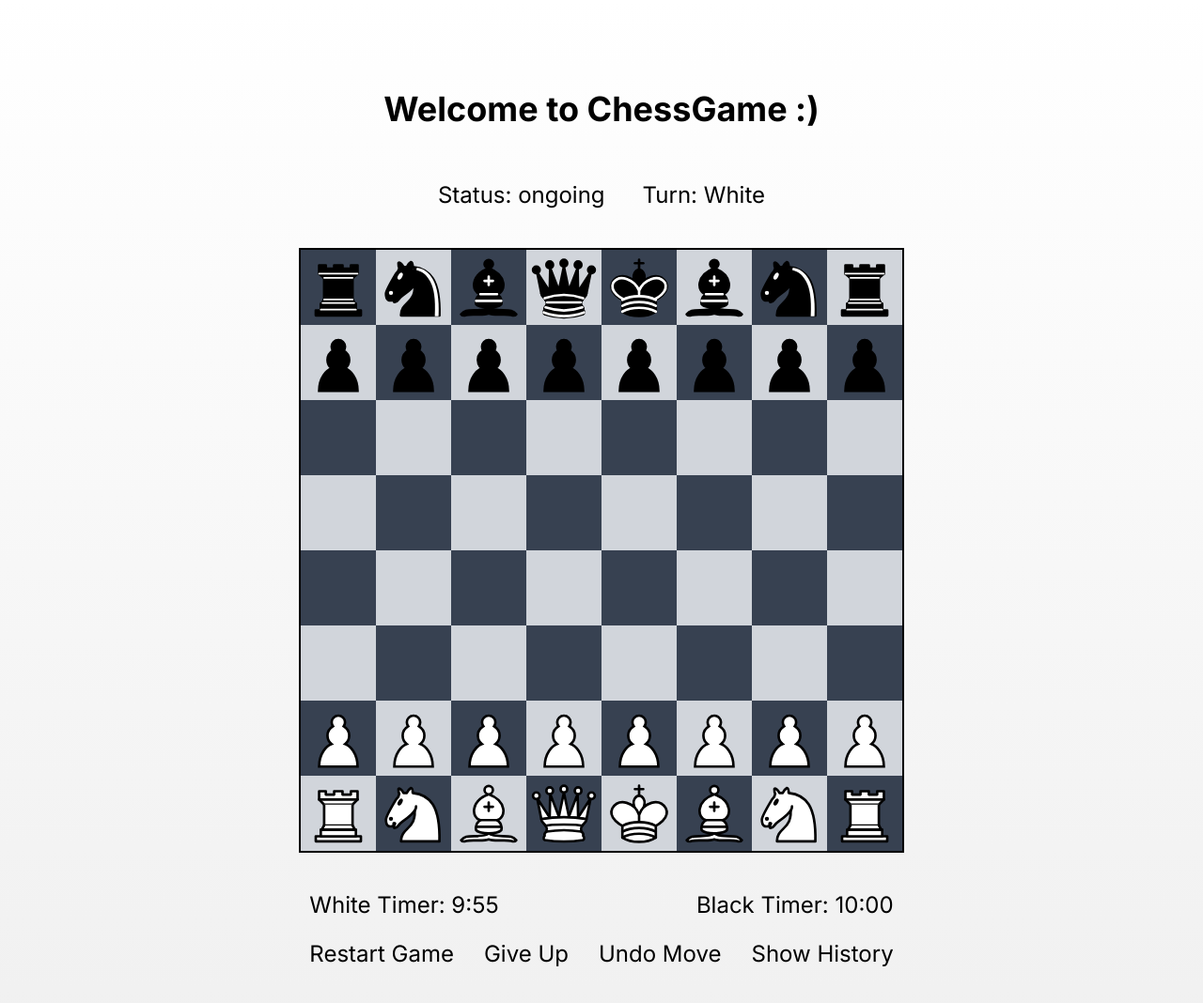
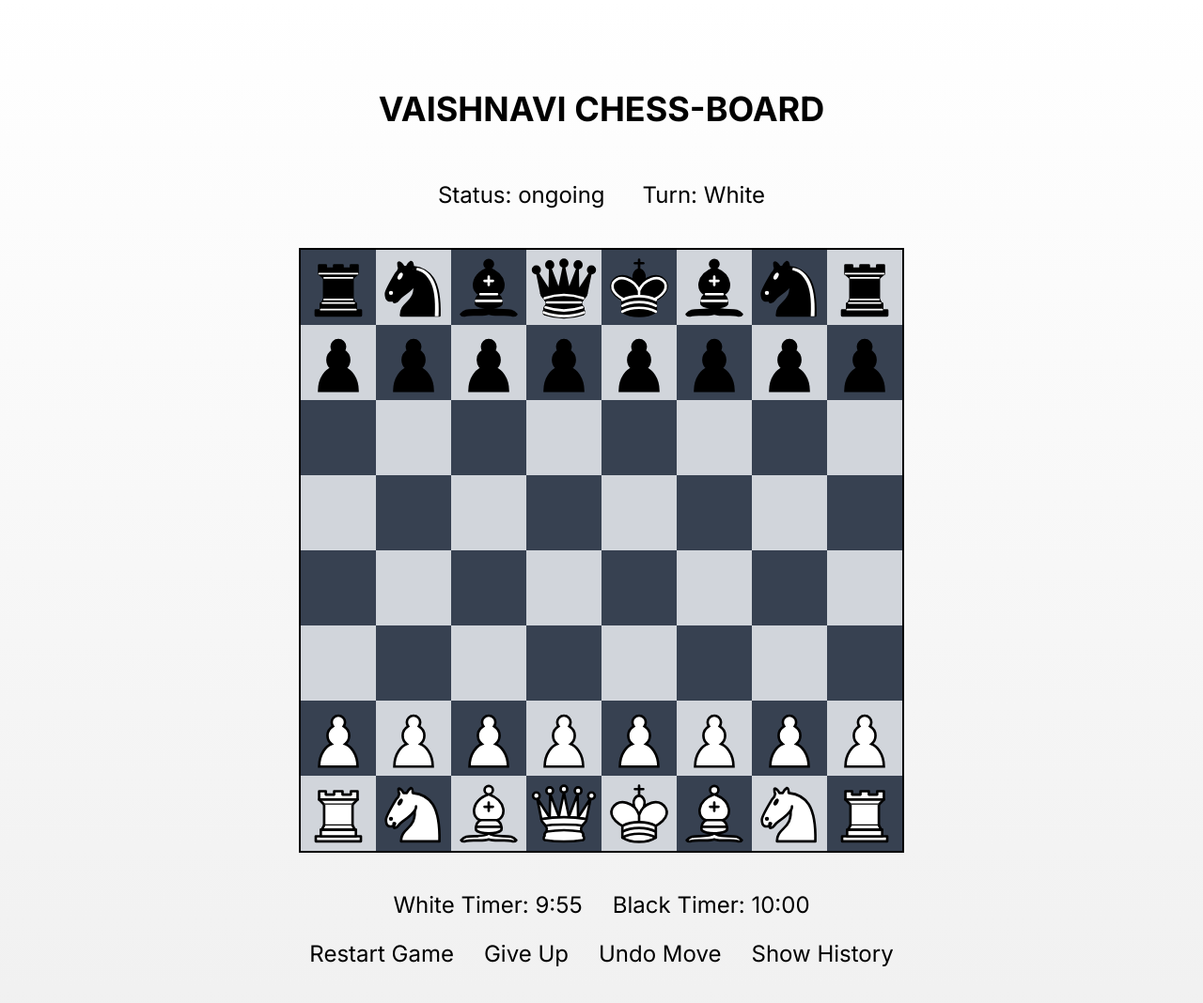
Before and after one commit to vaishnavidaiict12/chess, a Next.js app: page / in a window 1280 px wide. Shown: the top 1068 px of the page at 94% size. Built offline with nearby package versions, Linux system fonts and the light colour scheme.

Commit message:
FOUR COMMIT

```diff
--- a/src/components/ChessBoard.tsx
+++ b/src/components/ChessBoard.tsx
@@ -206,7 +206,7 @@ const ChessBoard = () => {
     return (
         <>
             <div className="flex flex-col gap-14 items-center">
-                <div className="text-2xl md:text-4xl font-bold"> Welcome to ChessGame :)</div>
+                <div className="text-2xl md:text-4xl font-bold"> VAISHNAVI CHESS-BOARD</div>
                 <div className="flex flex-col items-center justify-center gap-5 md:gap-10">
                     <div className="flex gap-10">
                         <h2 className="text-xl md:text-2xl">Status: {gameStatus}</h2>
@@ -230,7 +230,7 @@ const ChessBoard = () => {
                     </div>
                     <div className="flex flex-col gap-5">
 
-                        <div className="flex justify-between w-full">
+                    <div className="flex justify-center gap-8 text-xl md:text-2xl">
         <div className="text-xl md:text-2xl">White Timer: {formatTime(whiteTime)}</div>
         <div className="text-xl md:text-2xl">Black Timer: {formatTime(blackTime)}</div>
     </div>
```
Lines whose indentation alone changed are shown as unchanged.
